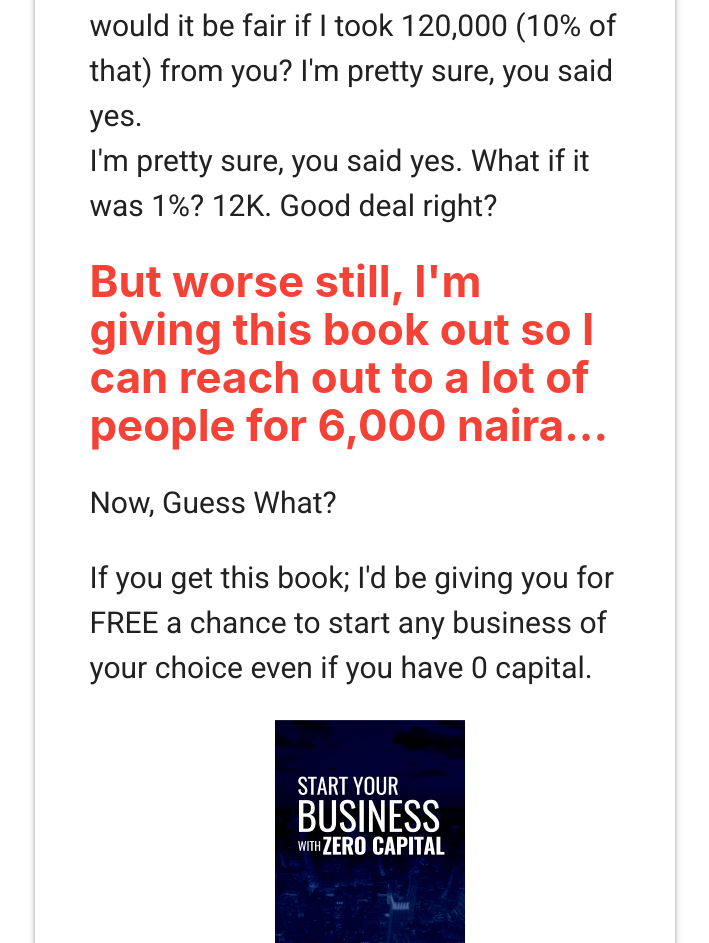
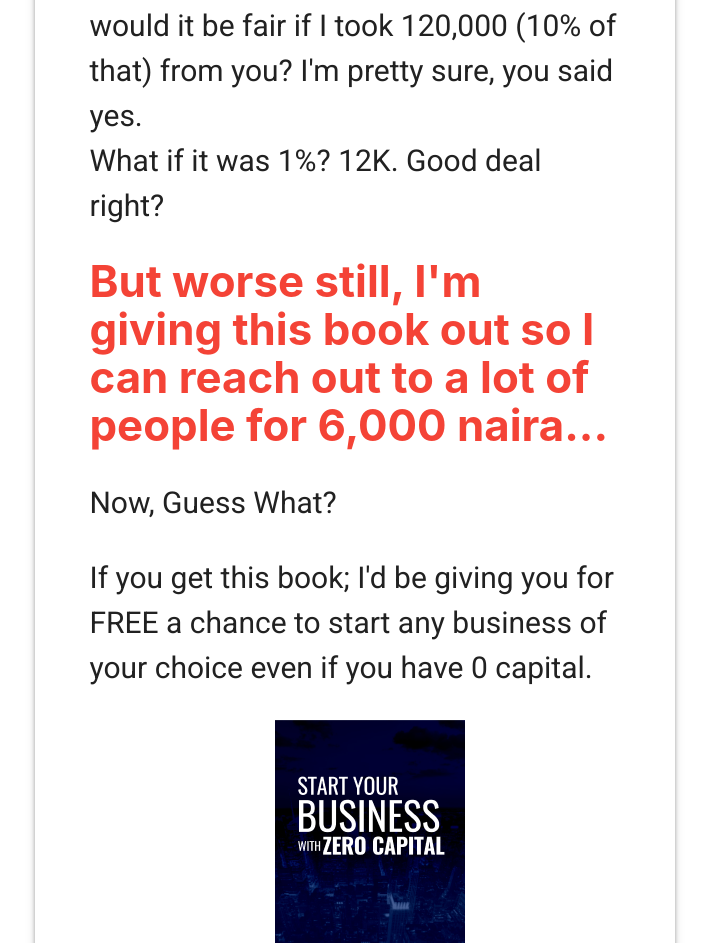
Before and after one commit to Chiagozielam/The-sales-guide-landing-page, a plain HTML site: page index.html in a window 1280 px wide. Shown: the part 10581-11524 px from the top of the page, without its empty margins (285-994 px from the left). Drawn offline with nearby package versions, Linux system fonts and the light colour scheme; a script that the page names is missing.

Commit message:
correct text mistake

```diff
--- a/index.html
+++ b/index.html
@@ -293,7 +293,7 @@
                 would it be fair if I took 120,000 (10% of that) from you? I'm
                 pretty sure, you said yes. <br />
                 <span
-                  >I'm pretty sure, you said yes. What if it was 1%? 12K. Good
+                  >What if it was 1%? 12K. Good
                   deal right?</span
                 >
               </p>
```
